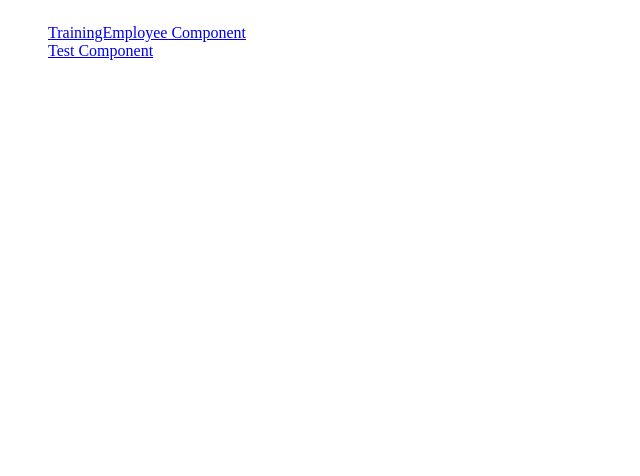
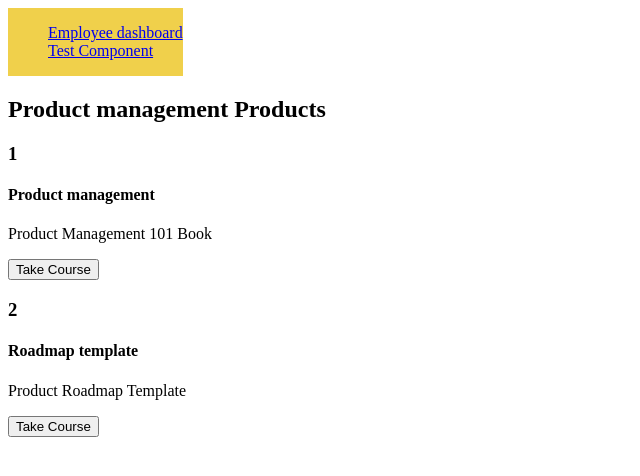
Before and after one commit to sofiane-atari/periskalacademy, an Angular app in the folder periskal-application/frontend/Periskal-frontend/: page /training/1 in a window 1280 px wide. Before the commit this address led to /. Shown: the top 476 px of the page, without its empty margins (0-640 px from the left). Built offline with nearby package versions, Linux system fonts and the light colour scheme.

Commit message:
Training Detail component added with hardcoded data

```diff
--- a/periskal-application/frontend/Periskal-frontend/src/app/app.component.css
+++ b/periskal-application/frontend/Periskal-frontend/src/app/app.component.css
@@ -1,5 +1,6 @@
 nav {
   display: inline-block;
+  background-color: #f0d04b;
 }
 li {
   list-style-type: none;
--- a/periskal-application/frontend/Periskal-frontend/src/app/app.component.html
+++ b/periskal-application/frontend/Periskal-frontend/src/app/app.component.html
@@ -5,7 +5,7 @@
         routerLink="/trainingEmployee"
         routerLinkActive="active"
         ariaCurrentWhenActive="page"
-        >TrainingEmployee Component</a
+        >Employee dashboard</a
       >
     </li>
     <li>
--- a/periskal-application/frontend/Periskal-frontend/src/app/app.routes.ts
+++ b/periskal-application/frontend/Periskal-frontend/src/app/app.routes.ts
@@ -1,8 +1,10 @@
 import { Routes } from '@angular/router';
 import { TrainingEmployeeComponent } from './training-employee/training-employee.component';
 import { TestComponent } from './test/test.component';
+import { TrainingDetailComponent } from './training-detail/training-detail.component';
 
 export const routes: Routes = [
     { path: 'trainingEmployee', component: TrainingEmployeeComponent },
     { path: 'test', component: TestComponent},
+    { path: 'training/:id', component: TrainingDetailComponent },
 ];
--- /dev/null
+++ b/periskal-application/frontend/Periskal-frontend/src/app/training-detail/training-detail.component.html
@@ -0,0 +1,11 @@
+<div>
+  <h2>{{ training?.name }} Products</h2>
+  @for (product of products; track $index) {
+  <div>
+    <h3>{{ product.id }}</h3>
+    <h4>{{ product.name }}</h4>
+    <p>{{ product.description }}</p>
+    <button>Take Course</button>
+  </div>
+  }
+</div>
--- /dev/null
+++ b/periskal-application/frontend/Periskal-frontend/src/app/training-detail/training-detail.component.ts
@@ -0,0 +1,80 @@
+import { Component, OnInit } from '@angular/core';
+import { product, training } from '../training-employee/training-employee.component';
+import { ActivatedRoute } from '@angular/router';
+
+@Component({
+  selector: 'app-training-detail',
+  imports: [],
+  templateUrl: './training-detail.component.html',
+  styleUrl: './training-detail.component.css'
+})
+export class TrainingDetailComponent implements OnInit {
+  training: training | undefined;
+  products : product[] = [];
+
+  constructor(private route: ActivatedRoute) {}
+
+  ngOnInit(): void {
+    const trainingId = +this.route.snapshot.paramMap.get('id')!;
+    this.loadTrainingDetails(trainingId);
+  }
+
+  loadTrainingDetails(trainingId : number) {
+    const demoTrainingData: training[] = [
+      {
+        id: 1,
+        name: "Product management",
+        description: "Introduction to Product Management",
+        Products: [
+          {
+            id: 1,
+            name: "Product management",
+            description: "Product Management 101 Book",
+          },
+          {
+            id: 2,
+            name: "Roadmap template",
+            description: "Product Roadmap Template",
+          },
+        ],
+      },
+      {
+        id: 2,
+        name: "Marketing Strategies",
+        description: "Advanced Marketing Strategies",
+        Products: [
+          {
+            id: 3,
+            name: "Marketing Campaign intro",
+            description: "Marketing Campaign Planner",
+          },
+          {
+            id: 4,
+            name: "SEO mastery guide",
+            description: "SEO Mastery Guide",
+          },
+        ],
+      },
+      {
+        id: 3,
+        name: "Design thinking",
+        description: "Design Thinking Fundamentals",
+        Products: [
+          {
+            id: 5,
+            name: "Toolkit",
+            description: "Design Thinking Toolkit",
+          },
+          {
+            id: 6,
+            name: "Empathy",
+            description: "Empathy Map Template",
+          },
+        ],
+      },
+    ];
+    this.training = demoTrainingData.find((t) => t.id === trainingId);
+    if(this.training != null)
+      this.products = this.training.Products;
+  }
+}
--- a/periskal-application/frontend/Periskal-frontend/src/app/training-employee/training-employee.component.html
+++ b/periskal-application/frontend/Periskal-frontend/src/app/training-employee/training-employee.component.html
@@ -1,9 +1,9 @@
 <div class="container">
-  @for (item of demoTrainingData; track $index) {
+  @for (training of demoTrainingData; track $index) {
   <div class="training">
-    <h1>{{ item.name }}</h1>
-    <p>{{ item.description }}</p>
-    <button>Products</button>
+    <h1>{{ training.name }}</h1>
+    <p>{{ training.description }}</p>
+    <button (click)="goToTrainingDetails(training.id)">Products</button>
   </div>
   }
 </div>
--- a/periskal-application/frontend/Periskal-frontend/src/app/training-employee/training-employee.component.ts
+++ b/periskal-application/frontend/Periskal-frontend/src/app/training-employee/training-employee.component.ts
@@ -1,4 +1,5 @@
 import { Component } from '@angular/core';
+import { Router } from '@angular/router';
 
 @Component({
   selector: 'app-training-employee',
@@ -61,6 +62,12 @@ export class TrainingEmployeeComponent {
     },
   ];
 
+
+  constructor(private router: Router) {}
+
+  goToTrainingDetails(trainingId: number) {
+    this.router.navigate(['/training', trainingId]);
+  }
 }
 
 export interface training {
```
Also changed, not shown: periskal-application/frontend/Periskal-frontend/src/app/training-detail/training-detail.component.css (added), 1 other file (tests, documents, lock files or other folders).
